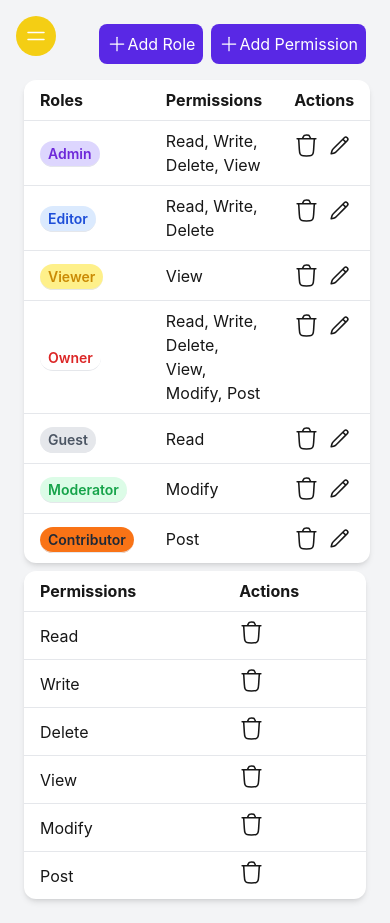
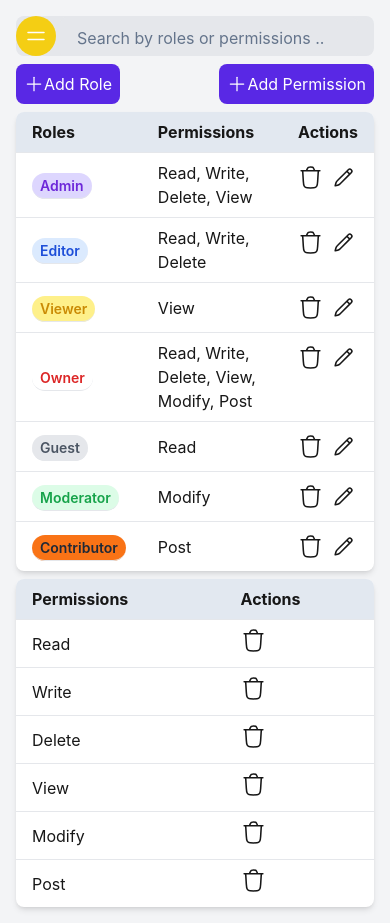
Before and after one commit to Algoture/RoleMaster, a Next.js app: page /settings in a window 390 px wide. Built offline with nearby package versions, Linux system fonts and the light colour scheme; data requests are answered from the project's data file.

Commit message:
responsiveness

```diff
--- a/src/app/Components/SearchBar.jsx
+++ b/src/app/Components/SearchBar.jsx
@@ -2,17 +2,17 @@
 
 import { SearchIcon } from "./Icons";
 
-export const SearchBar = ({ handleSearch, search = "" }) => {
+export const SearchBar = ({ handleSearch, search = "",placeholder }) => {
   return (
-    <div className="items-center md:ml-0 ml-16 flex h-10 overflow-hidden w-full     bg-gray-200 rounded-lg gap-2 py-2 px-4">
+    <div className="items-center md:ml-0 sm:ml-12 mx-auto flex h-10 overflow-hidden w-full justify-center bg-gray-200 rounded-lg gap-2 py-2 px-4">
       <SearchIcon />
       <input
         type="text"
         suppressHydrationWarning
-        placeholder="Search by name or email.."
+        placeholder={placeholder}
         onChange={handleSearch}
         defaultValue={search || ""}
-        className="w-full outline-none bg-transparent placeholder-slate-500 text-gray-600"
+        className="outline-none bg-transparent placeholder-slate-500 text-gray-600 text-left"
       />
     </div>
   );
--- a/src/app/page.js
+++ b/src/app/page.js
@@ -41,30 +41,30 @@ export default function Home() {
 
   return (
     <div className="p-4 md:ml-44">
-      <div className="flex flex-wrap md:mt-0 mt-12 justify-around gap-4 bg-gray-50 rounded-lg ">
+      <div className="flex flex-wrap md:mt-0 mt-12 justify-between gap-4 bg-gray-50 rounded-lg">
         <div className="statsDiv">
           <h3 className="statsH3">Total Users</h3>
-          <p className="statsP text-accent">{data.length}</p>
+          <p className="statsP ">{data.length}</p>
         </div>
         <div className="statsDiv">
           <h3 className="statsH3">Active Users</h3>
-          <p className="statsP text-green-600">{totalActiveUsers}</p>
+          <p className="statsP ">{totalActiveUsers}</p>
         </div>
         <div className="statsDiv">
           <h3 className="statsH3">Inactive Users</h3>
-          <p className="statsP text-red-600 text-nowrap">
+          <p className="statsP text-nowrap">
             {totalInActiveUsers}
           </p>
         </div>
         <div className="statsDiv">
           <h3 className="statsH3">Total Roles</h3>
-          <p className="statsP text-accent">{roles.length}</p>
+          <p className="statsP">{roles.length}</p>
         </div>
       </div>
 
       <div className="mt-4 ">
-        <table className="min-w-full bg-clip-border shadow-lg rounded-lg mt-2 table-auto text-left border-collapse">
-          <thead>
+        <table className="min-w-full bg-clip-border shadow-md rounded-lg mt-2 table-auto text-left border-collapse">
+          <thead className="bg-thead">
             <tr>
               <th className="rounded-tl-lg">Role</th>
               <th>Users Count</th>
@@ -95,7 +95,7 @@ export default function Home() {
                     </span>
                   </td>
                   <td className="statsTD">
-                    <span className="text-lg ">{count}</span>
+                    <span className="text-lg">{count}</span>
                   </td>
                   <td className="statsTD">
                     <span className="text-lg ">{permissionCount}</span>
--- a/src/app/settings/page.jsx
+++ b/src/app/settings/page.jsx
@@ -5,6 +5,7 @@ import { DeleteModal, RoleModal, PermissionModal } from "../Components/Modals";
 import { toast } from "sonner";
 import clsx from "clsx";
 import { roleStyles } from "../util";
+import { SearchBar } from "../Components/SearchBar";
 const RoleManagement = () => {
   const [roles, setRoles] = useState([]);
   const [permissions, setPermissions] = useState([]);
@@ -13,6 +14,7 @@ const RoleManagement = () => {
   const [editingRole, setEditingRole] = useState(null);
   const [isRoleModalOpen, setIsRoleModalOpen] = useState(false);
   const [isDeleltingPerm, setIsDeletingPerm] = useState(false);
+  const [search, setSearch] = useState("");
   const [isPermissionModalOpen, setIsPermissionModalOpen] = useState(false);
   const [isDeletingRole, setIsDeletingRole] = useState(false);
   const [roleToDelete, setRoleToDelete] = useState(null);
@@ -147,27 +149,34 @@ const RoleManagement = () => {
     setFormData({ roleName: "", permissions: [] });
   };
   return (
-    <div className="p-6 bg-gray-100 min-h-screen md:ml-44">
-      <div className="mb-4 flex justify-end items-center">
+    <div className="p-4 bg-gray-100 min-h-screen md:ml-44">
+      <div className="mb-2 flex sm:flex-row flex-col   items-center gap-2 ">
+        <SearchBar
+          placeholder={"Search by roles or permissions .."}
+          handleSearch={(e) => setSearch(e.target.value)}
+          search={search}
+        />
+        <div className="flex md:justify-center sm:w-fit w-full justify-between items-center">
           <button
             onClick={() => setIsRoleModalOpen(true)}
-          className="bg-accent flex items-center text-white p-2 rounded-lg"
+            className="bg-accent text-nowrap flex items-center text-white p-2 rounded-lg"
           >
             <AddIcon height={20} width={20} />
             Add Role
           </button>
           <button
             onClick={() => setIsPermissionModalOpen(true)}
-          className="ml-2 flex items-center bg-accent text-white p-2 rounded-lg"
+            className="ml-2 flex items-center bg-accent text-nowrap text-white p-2 rounded-lg"
           >
             <AddIcon height={20} width={20} />
             Add Permission
           </button>
         </div>
+      </div>
 
       <div className="flex flex-wrap gap-2">
-        <table className="w-full sm:w-fit h-fit bg-white shadow-md rounded-xl overflow-hidden">
-          <thead>
+        <table className="w-full sm:w-fit h-fit bg-white shadow-md rounded-lg overflow-hidden">
+          <thead className="bg-thead">
             <tr>
               <th>Roles</th>
               <th>Permissions</th>
@@ -209,8 +218,8 @@ const RoleManagement = () => {
             ))}
           </tbody>
         </table>
-        <table className="w-full sm:w-fit h-fit p-4 bg-white shadow-md rounded-xl overflow-hidden">
-          <thead>
+        <table className="w-full sm:w-fit h-fit p-4 bg-white shadow-md rounded-lg overflow-hidden">
+          <thead className="bg-thead">
             <tr>
               <th>Permissions</th>
               <th>Actions</th>
--- a/src/app/users/page.jsx
+++ b/src/app/users/page.jsx
@@ -150,9 +150,10 @@ function UserManagement() {
   };
 
   return (
-    <div className="p-2 md:ml-44">
-      <div className="md:p-2 flex my-2 items-center gap-2 justify-between">
+    <div className="p-4 md:ml-44">
+      <div className="flex items-center gap-2 justify-between">
         <SearchBar
+          placeholder={"Search by name or email.."}
           handleSearch={(e) => setSearch(e.target.value)}
           search={search}
         />
@@ -165,8 +166,8 @@ function UserManagement() {
         </button>
       </div>
 
-      <table className="min-w-full bg-clip-border shadow-lg rounded-lg mt-2 table-auto text-left border-collapse">
-        <thead>
+      <table className="min-w-full bg-clip-border shadow-md rounded-lg mt-2 table-auto text-left border-collapse">
+        <thead className="bg-thead">
           <tr>
             <th className="rounded-tl-lg ">Name</th>
             <th className="hidden lg:table-cell">Email</th>
@@ -185,7 +186,7 @@ function UserManagement() {
         <tbody>
           {filteredUsers.map((user) => (
             <tr key={user.id}>
-              <td className="px-4 py-3 border-b">
+              <td className="px-4 py-3 border-b-2">
                 <div className="flex items-center gap-2">
                   <p>{user.name}</p>
                   <dd className="sm:hidden">
@@ -204,10 +205,10 @@ function UserManagement() {
                   <dd>{user.email}</dd>
                 </dl>
               </td>
-              <td className="px-4 py-3 border-b hidden lg:table-cell">
+              <td className="px-4 py-3 border-b-2 hidden lg:table-cell">
                 {user.email}
               </td>
-              <td className="px-4 py-2 border-b">
+              <td className="px-4 py-2 border-b-2">
                 <span
                   className={clsx(
                     "px-2 py-1 border-b rounded-full text-sm font-semibold",
@@ -221,7 +222,7 @@ function UserManagement() {
                   {user.role}
                 </span>
               </td>
-              <td className="px-2 py-1 border-b hidden sm:table-cell">
+              <td className="px-2 py-1 border-b-2 hidden sm:table-cell">
                 <button
                   onClick={() => handleToggleStatus(user.id)}
                   className={clsx(
@@ -238,7 +239,7 @@ function UserManagement() {
                   {user.status}
                 </button>
               </td>
-              <td className="border-b flex gap-2 py-3">
+              <td className="border-b-2 flex gap-2 py-3">
                 <button
                   onClick={() => setUserToDelete(user) || setIsDeleting(true)}
                 >
```
Lines whose indentation alone changed are shown as unchanged.
